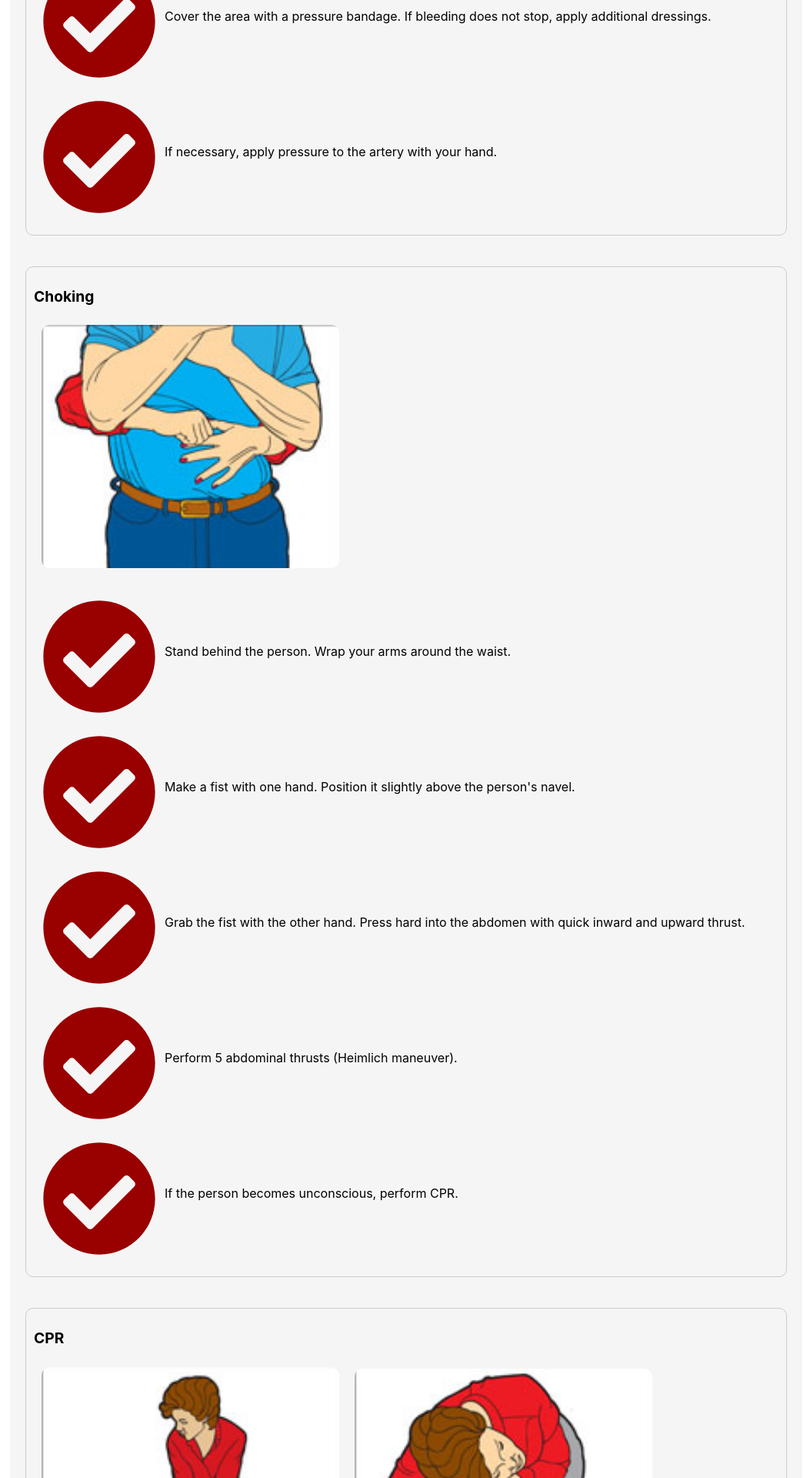
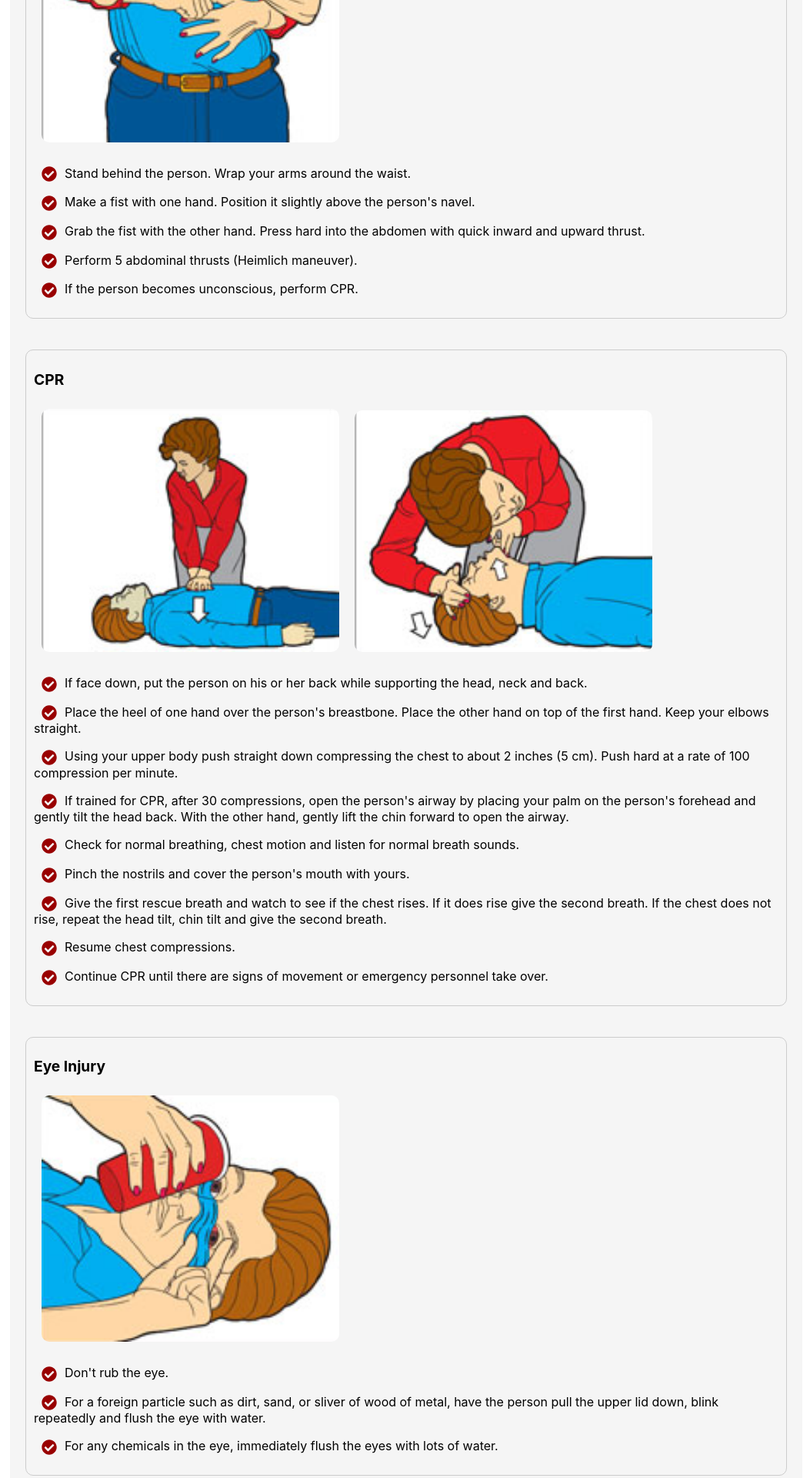
Before and after one commit to mxxn25/EQLERT, a React (Create React App) app: page /first_aid in a window 1280 px wide. Shown: the part 860-2780 px from the top of the page at 77% size, without its empty margins (227-1280 px from the left). Built offline with nearby package versions, Linux system fonts and the light colour scheme.

Commit message:
bug fixed

```diff
--- a/src/screens/first_aid.css
+++ b/src/screens/first_aid.css
@@ -28,7 +28,7 @@
     font-size: 1em;
 }
 
-.icon {
+.checklist {
     margin-top: 0;
     margin-right: 10px;
     margin-left: 10px;
--- a/src/screens/first_aid.js
+++ b/src/screens/first_aid.js
@@ -16,19 +16,19 @@ const FirstAid = () => {
                 <h2 className="firstaid-title">Bleeding</h2>
                 <img src={bleedingImg} alt="Bleeding" className="firstaid-image" />
                 <p className="firstaid-description">
-                    <FaCheckCircle className='icon' />
+                    <FaCheckCircle className='checklist' />
                     Apply direct pressure to the wound using a sterile gauze pad or clean cloth.
                 </p>
                 <p className="firstaid-description">
-                    <FaCheckCircle className='icon' />
+                    <FaCheckCircle className='checklist' />
                     Elevate the injured area above the level of the heart if there is no fracture.
                 </p>
                 <p className="firstaid-description">
-                    <FaCheckCircle className='icon' />
+                    <FaCheckCircle className='checklist' />
                     Cover the area with a pressure bandage. If bleeding does not stop, apply additional dressings.
                 </p>
                 <p className="firstaid-description">
-                    <FaCheckCircle className='icon' />
+                    <FaCheckCircle className='checklist' />
                     If necessary, apply pressure to the artery with your hand.
                 </p>
             </div>
@@ -36,23 +36,23 @@ const FirstAid = () => {
                 <h2 className="firstaid-title">Choking</h2>
                 <img src={chokingImg} alt="Choking" className="firstaid-image" />
                 <p className="firstaid-description">
-                    <FaCheckCircle className='icon' />
+                    <FaCheckCircle className='checklist' />
                     Stand behind the person. Wrap your arms around the waist.
                 </p>
                 <p className="firstaid-description">
-                    <FaCheckCircle className='icon' />
+                    <FaCheckCircle className='checklist' />
                     Make a fist with one hand. Position it slightly above the person's navel.
                 </p>
                 <p className="firstaid-description">
-                    <FaCheckCircle className='icon' />
+                    <FaCheckCircle className='checklist' />
                     Grab the fist with the other hand. Press hard into the abdomen with quick inward and upward thrust.
                 </p>
                 <p className="firstaid-description">
-                    <FaCheckCircle className='icon' />
+                    <FaCheckCircle className='checklist' />
                     Perform 5 abdominal thrusts (Heimlich maneuver).
                 </p>
                 <p className="firstaid-description">
-                    <FaCheckCircle className='icon' />
+                    <FaCheckCircle className='checklist' />
                     If the person becomes unconscious, perform CPR.
                 </p>
             </div>
@@ -61,39 +61,39 @@ const FirstAid = () => {
                 <img src={cprImg1} alt="CPR" className="firstaid-image" />
                 <img src={cprImg2} alt="CPR" className="firstaid-image" />
                 <p className="firstaid-description">
-                    <FaCheckCircle className='icon' />
+                    <FaCheckCircle className='checklist' />
                     If face down, put the person on his or her back while supporting the head, neck and back.
                 </p>
                 <p className="firstaid-description">
-                    <FaCheckCircle className='icon' />
+                    <FaCheckCircle className='checklist' />
                     Place the heel of one hand over the person's breastbone. Place the other hand on top of the first hand. Keep your elbows straight.
                 </p>
                 <p className="firstaid-description">
-                    <FaCheckCircle className='icon' />
+                    <FaCheckCircle className='checklist' />
                     Using your upper body push straight down compressing the chest to about 2 inches (5 cm). Push hard at a rate of 100 compression per minute.
                 </p>
                 <p className="firstaid-description">
-                    <FaCheckCircle className='icon' />
+                    <FaCheckCircle className='checklist' />
                     If trained for CPR, after 30 compressions, open the person's airway by placing your palm on the person's forehead and gently tilt the head back. With the other hand, gently lift the chin forward to open the airway.
                 </p>
                 <p className="firstaid-description">
-                    <FaCheckCircle className='icon' />
+                    <FaCheckCircle className='checklist' />
                     Check for normal breathing, chest motion and listen for normal breath sounds.
                 </p>
                 <p className="firstaid-description">
-                    <FaCheckCircle className='icon' />
+                    <FaCheckCircle className='checklist' />
                     Pinch the nostrils and cover the person's mouth with yours.
                 </p>
                 <p className="firstaid-description">
-                    <FaCheckCircle className='icon' />
+                    <FaCheckCircle className='checklist' />
                     Give the first rescue breath and watch to see if the chest rises. If it does rise give the second breath. If the chest does not rise, repeat the head tilt, chin tilt and give the second breath.
                 </p>
                 <p className="firstaid-description">
-                    <FaCheckCircle className='icon' />
+                    <FaCheckCircle className='checklist' />
                     Resume chest compressions.
                 </p>
                 <p className="firstaid-description">
-                    <FaCheckCircle className='icon' />
+                    <FaCheckCircle className='checklist' />
                     Continue CPR until there are signs of movement or emergency personnel take over.
                 </p>
             </div>
@@ -101,15 +101,15 @@ const FirstAid = () => {
                 <h2 className="firstaid-title">Eye Injury</h2>
                 <img src={eyeInjuryImg} alt="Eye Injury" className="firstaid-image" />
                 <p className="firstaid-description">
-                    <FaCheckCircle className='icon' />
+                    <FaCheckCircle className='checklist' />
                     Don't rub the eye.
                 </p>
                 <p className="firstaid-description">
-                    <FaCheckCircle className='icon' />
+                    <FaCheckCircle className='checklist' />
                     For a foreign particle such as dirt, sand, or sliver of wood of metal, have the person pull the upper lid down, blink repeatedly and flush the eye with water.
                 </p>
                 <p className="firstaid-description">
-                    <FaCheckCircle className='icon' />
+                    <FaCheckCircle className='checklist' />
                     For any chemicals in the eye, immediately flush the eyes with lots of water.
                 </p>
             </div>
@@ -117,23 +117,23 @@ const FirstAid = () => {
                 <h2 className="firstaid-title">Fracture</h2>
                 <img src={fractureImg} alt="Fracture" className="firstaid-image" />
                 <p className="firstaid-description">
-                    <FaCheckCircle className='icon' />
+                    <FaCheckCircle className='checklist' />
                     Help support the injured area. Stop any bleeding by applying pressure with a sterile bandage or clean cloth.
                 </p>
                 <p className="firstaid-description">
-                    <FaCheckCircle className='icon' />
+                    <FaCheckCircle className='checklist' />
                     Check for feeling, warmth and colour below fracture.
                 </p>
                 <p className="firstaid-description">
-                    <FaCheckCircle className='icon' />
+                    <FaCheckCircle className='checklist' />
                     Immobilze the injured area. Apply a soft or hard splint above and below the fracture.
                 </p>
                 <p className="firstaid-description">
-                    <FaCheckCircle className='icon' />
+                    <FaCheckCircle className='checklist' />
                     Apply ice or cold packs and elevate.
                 </p>
                 <p className="firstaid-description">
-                    <FaCheckCircle className='icon' />
+                    <FaCheckCircle className='checklist' />
                     Treat for shock. Lay the person down and elevate legs.
                 </p>
             </div>
@@ -141,15 +141,15 @@ const FirstAid = () => {
                 <h2 className="firstaid-title">Shock</h2>
                 <img src={shockImg} alt="Shock" className="firstaid-image" />
                 <p className="firstaid-description">
-                    <FaCheckCircle className='icon' />
+                    <FaCheckCircle className='checklist' />
                     Lay the person down on his or her back.
                 </p>
                 <p className="firstaid-description">
-                    <FaCheckCircle className='icon' />
+                    <FaCheckCircle className='checklist' />
                     If it does not cause pain or injury, elevate the feet 12 inches (30 cm). Check for signs of breathing, coughing or movement. If absent, call emergency number and begin CPR.
                 </p>
                 <p className="firstaid-description">
-                    <FaCheckCircle className='icon' />
+                    <FaCheckCircle className='checklist' />
                     Keep the person warm and comfortable. If choking, vomiting or bleeding from the mouth occur, turn the person on their side.
                 </p>
             </div>
@@ -157,19 +157,19 @@ const FirstAid = () => {
                 <h2 className="firstaid-title">Sprain</h2>
                 <img src={sprainImg} alt="Sprain" className="firstaid-image" />
                 <p className="firstaid-description">
-                    <FaCheckCircle className='icon' />
+                    <FaCheckCircle className='checklist' />
                     Rest the ankle or injured area.
                 </p>
                 <p className="firstaid-description">
-                    <FaCheckCircle className='icon' />
+                    <FaCheckCircle className='checklist' />
                     Apply ice or cold packs wrapped in cloth to protect the skin.
                 </p>
                 <p className="firstaid-description">
-                    <FaCheckCircle className='icon' />
+                    <FaCheckCircle className='checklist' />
                     Compress by lightly wrapping an elastic bandage around the injured area.
                 </p>
                 <p className="firstaid-description">
-                    <FaCheckCircle className='icon' />
+                    <FaCheckCircle className='checklist' />
                     Elevate the injured area above the level of the heart to reduce swelling.
                 </p>
             </div>
```
